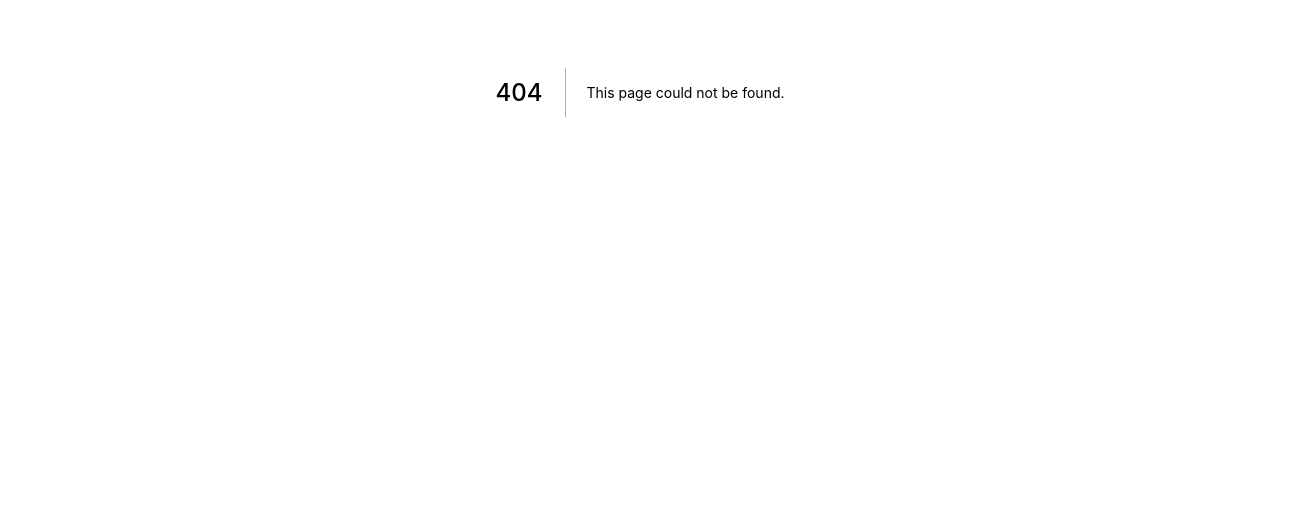
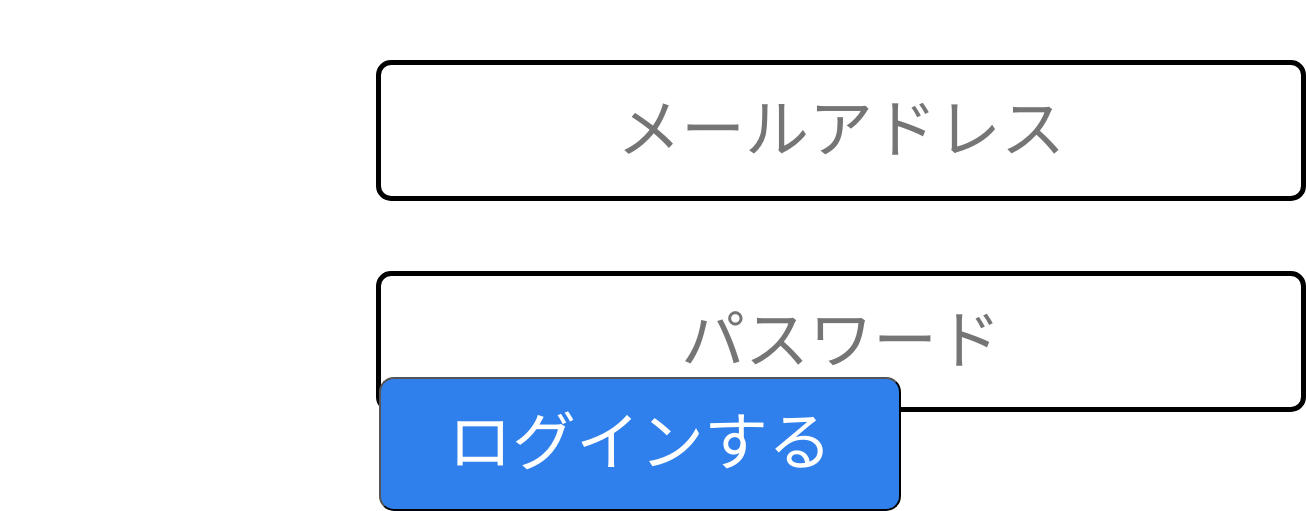
Before and after one commit to JunyaAndooo/distribution-site-by-next, a Next.js app: page /signup in a window 1280 px wide. Before the commit this address had no page. Shown: the part 308-819 px from the top of the page, 1306 px wide, since content can reach past the window. Built offline with nearby package versions, Linux system fonts and the light colour scheme.

Commit message:
会員登録機能の新規追加 #9

```diff
--- a/package.json
+++ b/package.json
@@ -6,10 +6,12 @@
     "dev": "next dev",
     "build": "next build",
     "start": "next start",
-    "lint": "eslint '*/**/*.{js,ts,tsx}' --quiet --fix"
+    "lint:win": "eslint \"*/**/*.{js,ts,tsx}\" --quiet --fix",
+    "lint:mac": "eslint '*/**/*.{js,ts,tsx}' --quiet --fix"
   },
   "dependencies": {
     "@emotion/core": "^10.0.28",
+    "firebase": "^7.15.5",
     "next": "9.4.4",
     "react": "16.13.1",
     "react-dom": "16.13.1"
--- /dev/null
+++ b/src/firebase.ts
@@ -0,0 +1,22 @@
+import firebase from "firebase/app";
+import "firebase/firestore";
+import "firebase/firebase-storage";
+import "firebase/auth";
+
+const firebaseConfig = {
+  apiKey: "AIzaSyBcie9flKzxS5zBqADn4WjXIsr20N20J54",
+  authDomain: "distribution-site-aab21.firebaseapp.com",
+  databaseURL: "https://distribution-site-aab21.firebaseio.com",
+  projectId: "distribution-site-aab21",
+  storageBucket: "distribution-site-aab21.appspot.com",
+  messagingSenderId: "344403761159",
+  appId: "1:344403761159:web:d959963519a939864d32a2",
+  measurementId: "G-88DVN71R41",
+};
+// Initialize Firebase
+firebase.initializeApp(firebaseConfig);
+
+export default firebase;
+
+// Authサービスを作ってエクスポート。各画面でこれを利用する
+export const auth = firebase.auth();
--- /dev/null
+++ b/src/pages/signup.tsx
@@ -0,0 +1,127 @@
+/** @jsx jsx */
+import { css, jsx } from "@emotion/core";
+import { useState } from "react";
+import { auth } from "../firebase";
+
+/**
+ * Content
+ */
+const Signup = () => {
+  const [email, setEmail] = useState<string>("");
+  const [password, setPassword] = useState<string>("");
+
+  const signup = async (email: string, password: string) => {
+    try {
+      await auth.createUserWithEmailAndPassword(email, password);
+    } catch (error) {
+      alert(error.message);
+    }
+  };
+
+  return (
+    <>
+      <div>
+        <input
+          type="text"
+          css={styles.email}
+          placeholder="メールアドレス"
+          value={email}
+          onChange={(event: React.ChangeEvent<HTMLInputElement>) => {
+            setEmail(event.target.value);
+          }}
+        />
+        <input
+          type="password"
+          css={styles.password}
+          placeholder="パスワード"
+          value={password}
+          onChange={(event: React.ChangeEvent<HTMLInputElement>) => {
+            setPassword(event.target.value);
+          }}
+        />
+        <input
+          type="button"
+          css={styles.loginButton}
+          value="ログインする"
+          onClick={() => {
+            signup(email, password);
+          }}
+        />
+      </div>
+    </>
+  );
+};
+
+/**
+ * CSS
+ */
+const styles = {
+  email: css`
+    position: absolute;
+    width: 930px;
+    height: 141px;
+    left: 376px;
+    top: 368px;
+
+    background: #ffffff;
+    border: 5px solid #000000;
+    box-sizing: border-box;
+    border-radius: 15px;
+
+    font-family: Roboto;
+    font-style: normal;
+    font-weight: normal;
+    font-size: 64px;
+    line-height: 75px;
+    display: flex;
+    align-items: center;
+    text-align: center;
+
+    color: #787878;
+  `,
+  password: css`
+    position: absolute;
+    width: 930px;
+    height: 141px;
+    left: 376px;
+    top: 579px;
+
+    background: #ffffff;
+    border: 5px solid #000000;
+    box-sizing: border-box;
+    border-radius: 15px;
+
+    font-family: Roboto;
+    font-style: normal;
+    font-weight: normal;
+    font-size: 64px;
+    line-height: 75px;
+    display: flex;
+    align-items: center;
+    text-align: center;
+
+    color: #787878;
+  `,
+  loginButton: css`
+    position: absolute;
+    width: 522px;
+    height: 134px;
+    left: calc(50% - 522px / 2);
+    top: calc(50% - 134px / 2 + 351.5px);
+
+    font-family: Roboto;
+    font-style: normal;
+    font-weight: normal;
+    font-size: 64px;
+    line-height: 75px;
+    display: flex;
+    align-items: center;
+    text-align: center;
+
+    color: #ffffff;
+    background: #2f80ed;
+    border-radius: 15px;
+  `,
+};
+
+export default Signup;
--- a/src/pages/topPage.tsx
+++ b/src/pages/topPage.tsx
@@ -19,7 +19,7 @@ const styles = {
 /*
  * Content
  */
-const TopPage = (prps: any) => {
+const TopPage = () => {
   return (
     <>
       <Head>
```
Also changed, not shown: 1 other file (tests, documents, lock files or other folders).
